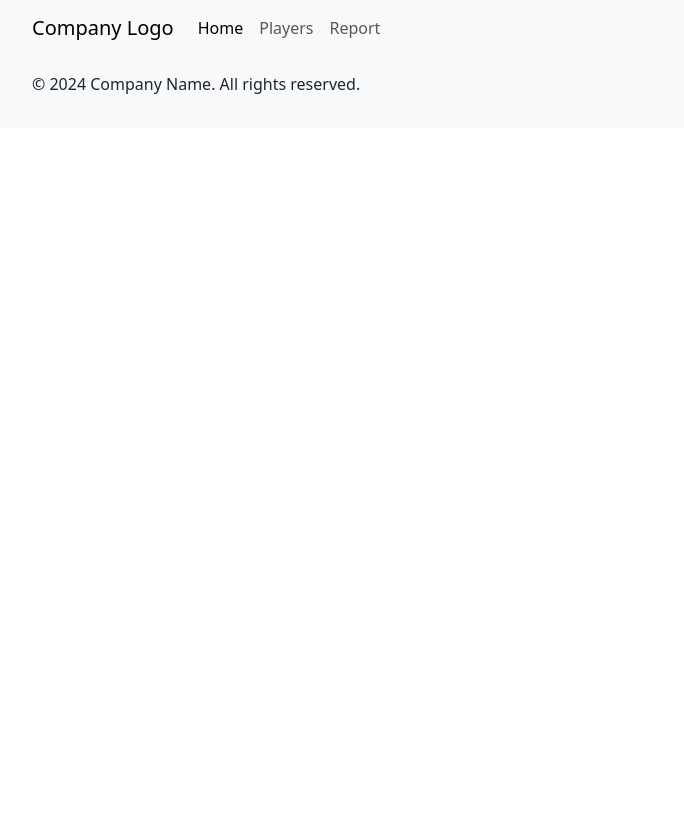
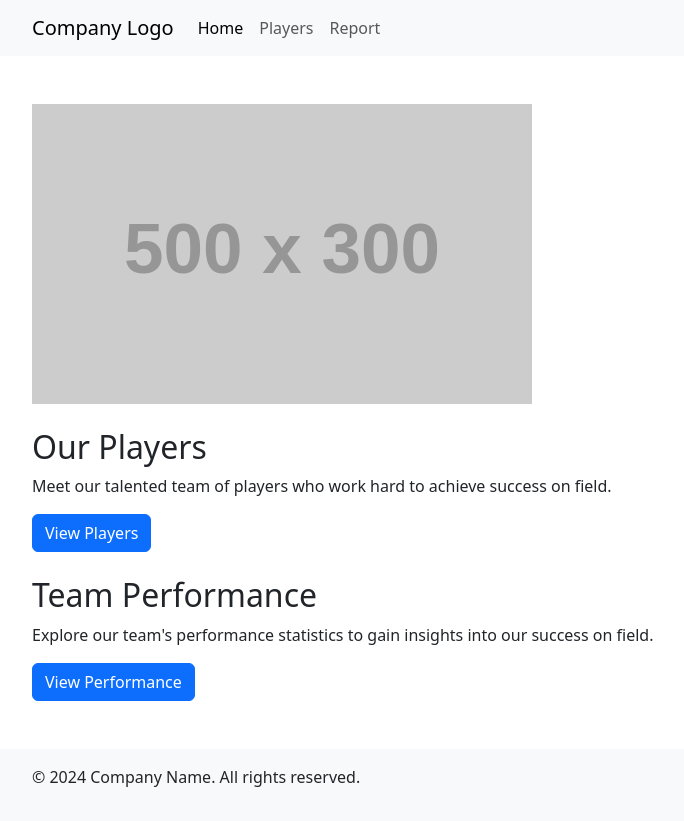
Before and after one commit to 7vTr0x7/React.js-2, a React (Vite) app in the folder IR_HW5/: page / in a window 1280 px wide. Shown: the whole page, without its empty margins (50-734 px from the left). Before the commit the page ends 800 px from the top, so only its background shows below. Built offline with nearby package versions, Linux system fonts and the light colour scheme.

Commit message:
IR_HW5 - Home

```diff
--- a/IR_HW5/src/pages/Home.jsx
+++ b/IR_HW5/src/pages/Home.jsx
@@ -1,12 +1,41 @@
 import React from "react";
 import Header from "../components/Header";
 import Footer from "../components/Footer";
+import { Link } from "react-router-dom";
 
 const Home = () => {
   return (
     <>
       <Header />
-      <main></main>
+      <main className="container py-5">
+        <div>
+          <img
+            className="img-fluid"
+            alt="Player Playing"
+            src="https://placehold.co/500x300?text=Player Playing"
+          />
+        </div>
+        <div className="pt-4">
+          <h2>Our Players</h2>
+          <p>
+            Meet our talented team of players who work hard to achieve success
+            on field.
+          </p>
+          <Link to="/players" className="btn btn-primary">
+            View Players
+          </Link>
+        </div>
+        <div className="pt-4">
+          <h2>Team Performance</h2>
+          <p>
+            Explore our team&apos;s performance statistics to gain insights into
+            our success on field.
+          </p>
+          <Link to="/players" className="btn btn-primary">
+            View Performance
+          </Link>
+        </div>
+      </main>
       <Footer />
     </>
   );
```
